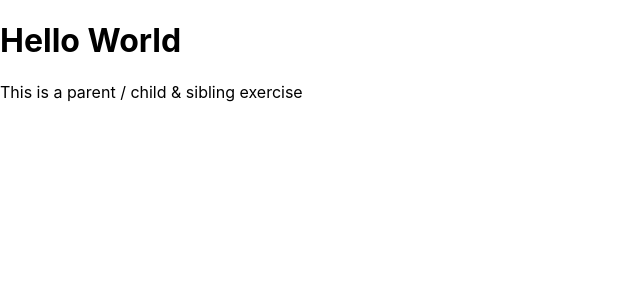
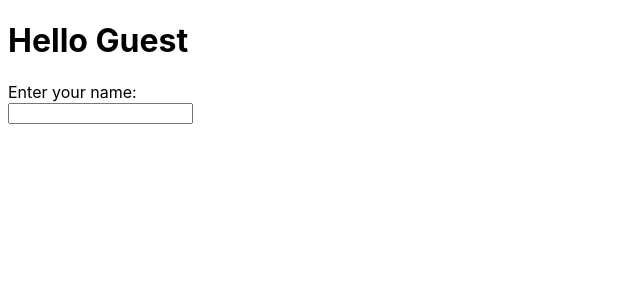
Before and after one commit to Techoscope/Greeting-App, a React (Create React App) app: page / in a window 1280 px wide. Shown: the top 300 px of the page, without its empty margins (0-640 px from the left). Built offline with nearby package versions, Linux system fonts and the light colour scheme.

Commit message:
Create first component

```diff
--- a/src/App.js
+++ b/src/App.js
@@ -1,23 +1,9 @@
-import logo from './logo.svg';
-import './App.css';
-
 function App() {
   return (
-    <div className="App">
-      <header className="App-header">
-        <img src={logo} className="App-logo" alt="logo" />
-        <p>
-          Edit <code>src/App.js</code> and save to reload.
-        </p>
-        <a
-          className="App-link"
-          href="https://reactjs.org"
-          target="_blank"
-          rel="noopener noreferrer"
-        >
-          Learn React
-        </a>
-      </header>
+    <div>
+      <h1>Hello Guest</h1>
+      <label htmlFor="user_name">Enter your name:</label> <br/>
+      <input id="user_name" type="text"/>
     </div>
   );
 }
--- a/src/index.css
+++ b/src/index.css
@@ -1,13 +1,13 @@
 body {
-  margin: 0;
-  font-family: -apple-system, BlinkMacSystemFont, 'Segoe UI', 'Roboto', 'Oxygen',
-    'Ubuntu', 'Cantarell', 'Fira Sans', 'Droid Sans', 'Helvetica Neue',
+  /* margin: 0; */
+  font-family: -apple-system, BlinkMacSystemFont, "Segoe UI", "Roboto", "Oxygen",
+    "Ubuntu", "Cantarell", "Fira Sans", "Droid Sans", "Helvetica Neue",
     sans-serif;
   -webkit-font-smoothing: antialiased;
   -moz-osx-font-smoothing: grayscale;
 }
 
 code {
-  font-family: source-code-pro, Menlo, Monaco, Consolas, 'Courier New',
+  font-family: source-code-pro, Menlo, Monaco, Consolas, "Courier New",
     monospace;
 }
--- a/src/index.js
+++ b/src/index.js
@@ -1,19 +1,15 @@
 import React from 'react';
 import ReactDOM from 'react-dom';
 import './index.css';
-// import App from './App';
+import App from './App';
 import reportWebVitals from './reportWebVitals';
 
-function Header() {
-  return (
-    <div>
-      <h1>Hello World</h1>
-      <p>This is a parent / child & sibling exercise</p>
-    </div>
-  )
-}
-
-ReactDOM.render(<Header/>,document.getElementById('root'));
+ReactDOM.render(
+  <React.StrictMode>
+    <App />
+  </React.StrictMode>,
+  document.getElementById('root')
+);
 
 // If you want to start measuring performance in your app, pass a function
 // to log results (for example: reportWebVitals(console.log))
```
